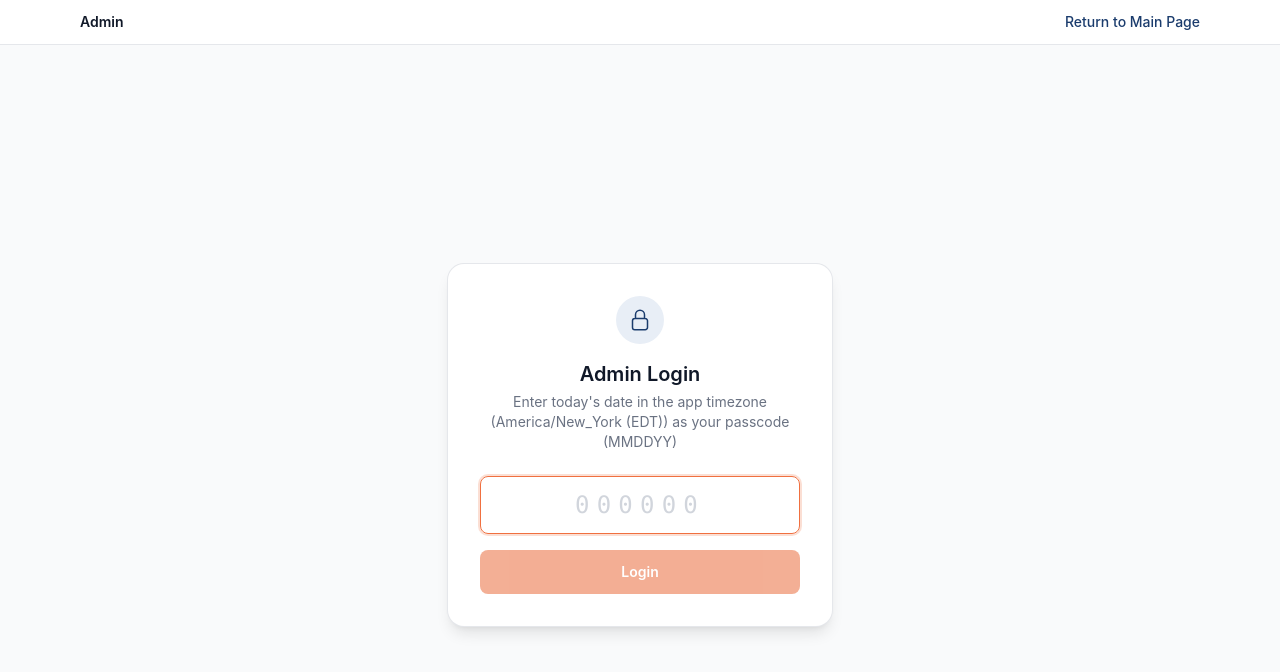
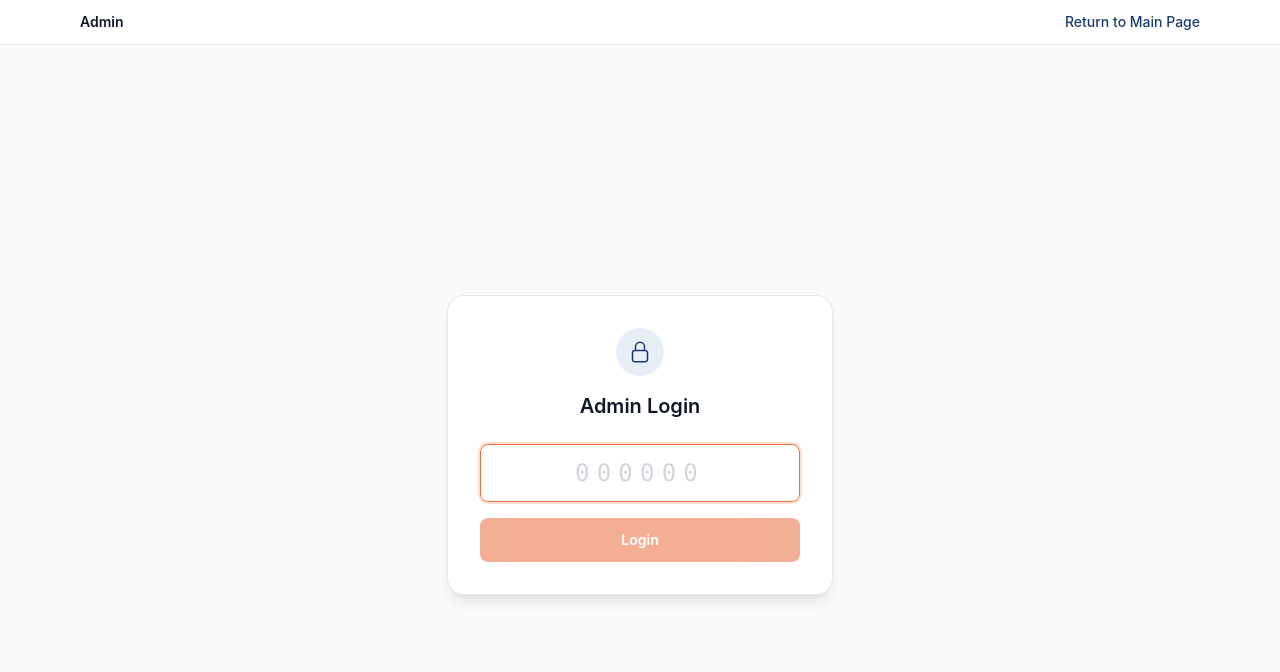
Before and after one commit to drcurtisiii/cake-auction, a Next.js app: page /admin in a window 1280 px wide. Shown: the top 672 px of the page. Built offline with nearby package versions, Linux system fonts and the light colour scheme; no server answers.

Commit message:
Remove admin login passcode hint

```diff
--- a/src/app/admin/page.tsx
+++ b/src/app/admin/page.tsx
@@ -2,11 +2,9 @@
 
 import { useState, useEffect } from 'react';
 import { useRouter } from 'next/navigation';
-import { getAppTimeZoneDisplay } from '@/lib/timezone';
 
 export default function AdminLoginPage() {
   const router = useRouter();
-  const timeZoneDisplay = getAppTimeZoneDisplay();
   const [passcode, setPasscode] = useState('');
   const [error, setError] = useState('');
   const [loading, setLoading] = useState(false);
@@ -91,9 +89,6 @@ export default function AdminLoginPage() {
               </svg>
             </div>
             <h1 className="text-xl font-semibold text-gray-900">Admin Login</h1>
-            <p className="mt-1 text-sm text-gray-500">
-              Enter today&apos;s date in the app timezone ({timeZoneDisplay}) as your passcode (MMDDYY)
-            </p>
           </div>
 
           <form onSubmit={handleSubmit} className="space-y-4">
```
